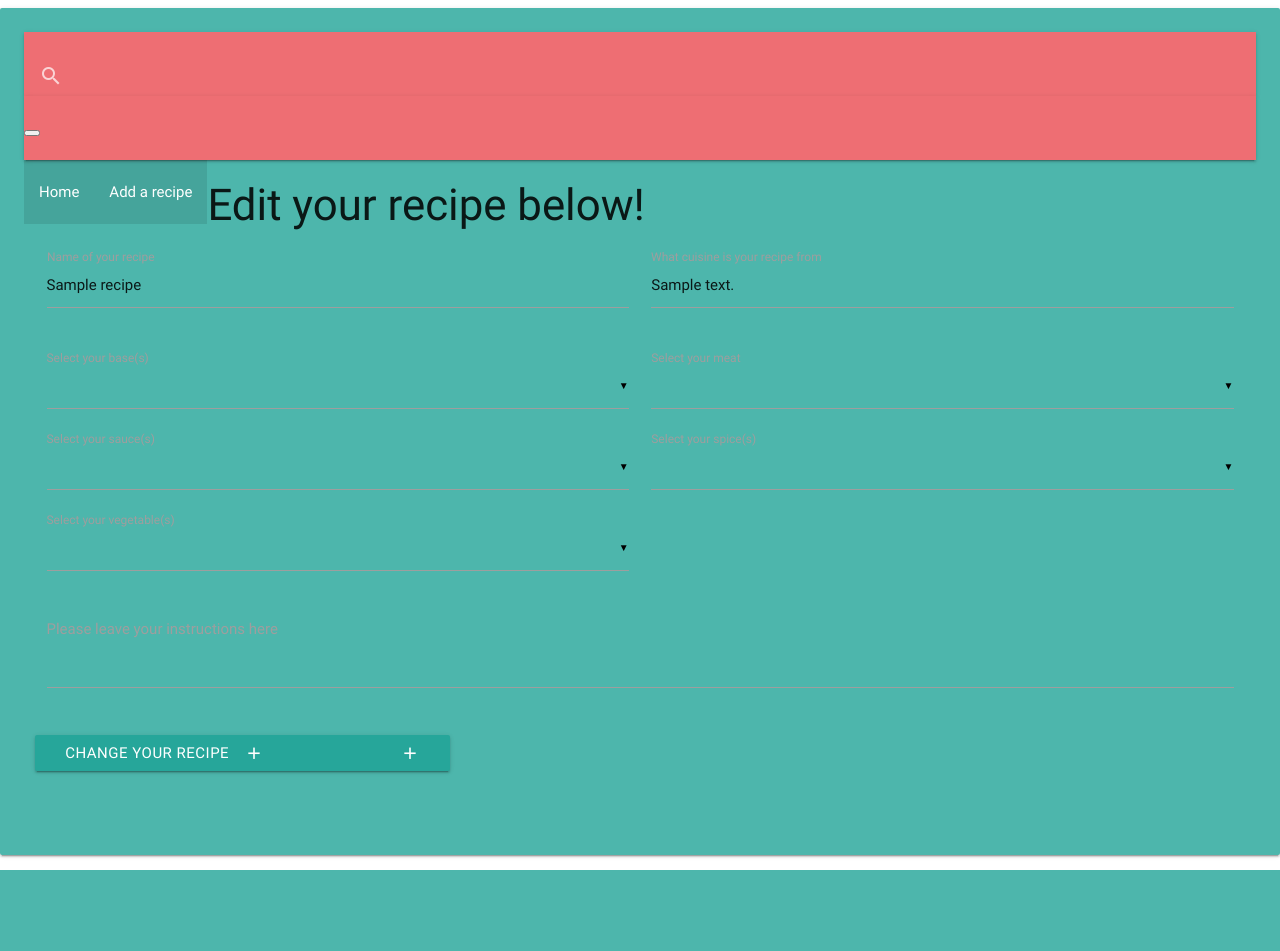
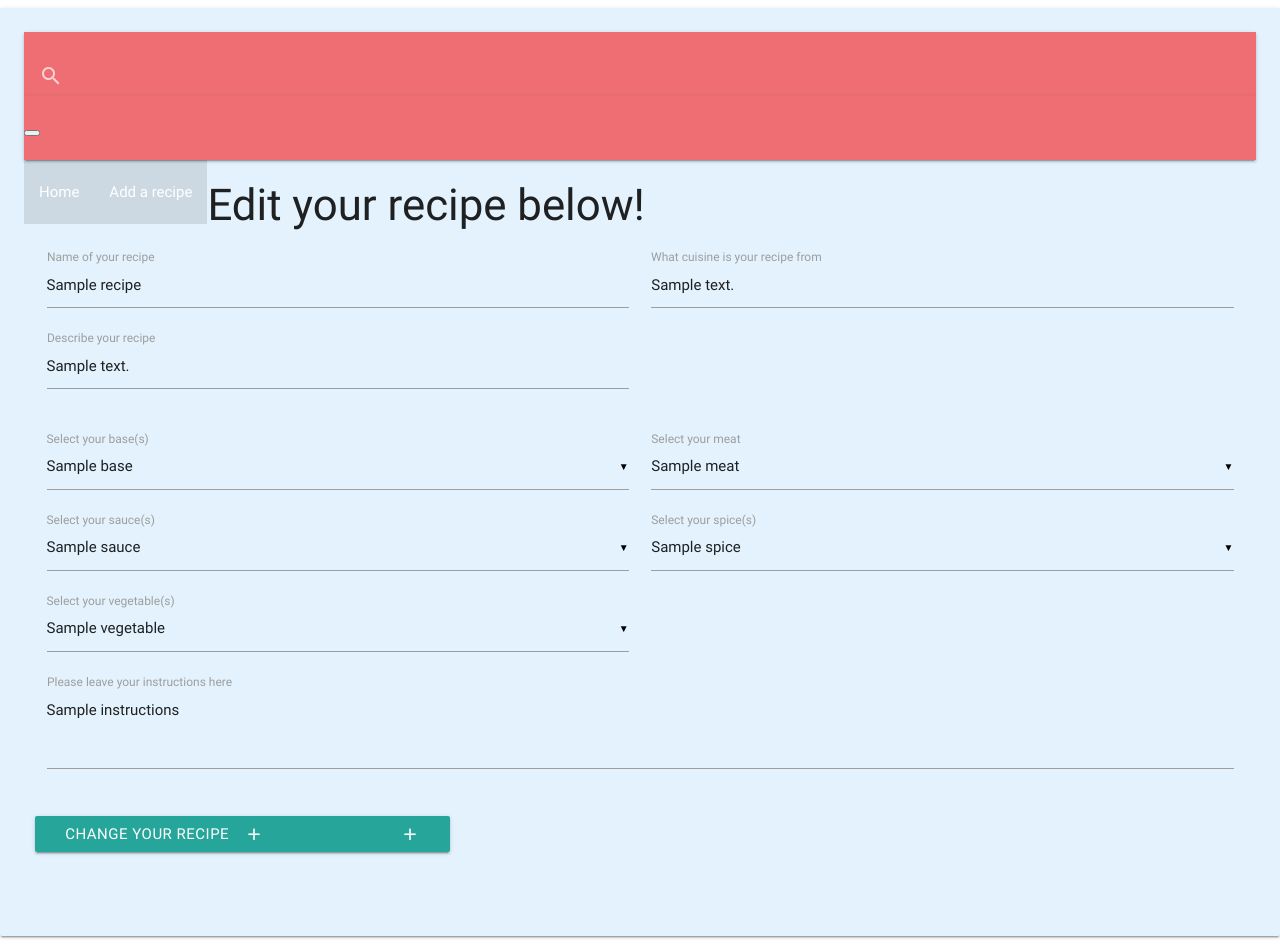
Before and after one commit to stormtrooper88/Cook-Book-Milestone-Three-Project, a Flask app: template templates/editrecipe.html in a window 1280 px wide. Before the commit the page ends 870 px from the top, so only its background shows below. Run offline with Flask 2, Linux system fonts and the light colour scheme; the template is opened without the code that fills it: most values are stand-ins (such as "Sample title", 1, 10 or a date in 2020); some libraries are stand-ins or nearby versions.

Commit message:
Fixed issue with edit description not coming up after an edit of a recipe was made

```diff
--- a/app.py
+++ b/app.py
@@ -27,7 +27,12 @@ def search():
 @app.route('/edit_recipe/<recipe_id>')
 def edit_recipe(recipe_id):
     recipe = mongo.db.recipes.find_one({"_id": ObjectId(recipe_id)})
-    return render_template("editrecipe.html", recipes=recipe, page_title="Results")
+    bases = mongo.db.bases.find()
+    meats = mongo.db.meats.find()
+    sauces = mongo.db.sauces.find()
+    spices = mongo.db.spices.find()
+    vegetables = mongo.db.vegetables.find()
+    return render_template("editrecipe.html", recipes=recipe, bases=mongo.db.bases.find(), meats=mongo.db.meats.find(), sauces=mongo.db.sauces.find(), spices=mongo.db.spices.find(), vegetables=mongo.db.vegetables.find(), page_title="Results")
 
 @app.route('/update_recipe/<recipe_id>', methods=["POST"])
 def update_recipe(recipe_id):
@@ -36,6 +41,7 @@ def update_recipe(recipe_id):
     {
         'Recipe':request.form.get('Recipe'),
         'Cuisine':request.form.get('Cuisne'),
+        'Description':request.form.get('Description'),
         'base':request.form.get('base'),
         'meat':request.form.get('meat'),
         'sauce':request.form.get('sauce'),
--- a/templates/addrecipe.html
+++ b/templates/addrecipe.html
@@ -14,7 +14,7 @@
           <label for="Cuisine">What cuisine is your recipe from</label>
         </div>
          <div class="input-field col s6">
-          <input name="Description" id="Description" type="text" class="validate" required>
+          <input name="Description" id="Description" type="text" class="validate"  required>
           <label for="Description">Describe your recipe</label>
         </div>
       </div>
@@ -76,8 +76,7 @@
    <div class="row">
       <button class="btn waves-effect waves-light" type="submit">Submit your recipe
     <i class="material-icons right">addrecipe_add</i>
-        <button class="btn waves-effect waves-light" type="submit">Edit your recipe
-    <i class="material-icons right">edit_recipe</i>
+
   </button>
    </div>
     </form>
--- a/templates/base.html
+++ b/templates/base.html
@@ -10,7 +10,7 @@
 <meta name="viewport" content="width=device-width, initial-scale=1.0"/>
 </head>
 <body>
-<div class="card-panel teal lighten-2">
+<div class="card-panel  blue lighten-5">
 <header>
   <nav>
     <div class="nav-wrapper">
--- a/templates/editrecipe.html
+++ b/templates/editrecipe.html
@@ -3,15 +3,19 @@
 <h3>Edit your recipe below!</h3>
 
   <div class="row">
-    <form action="{{ url_for('addrecipe_add') }}" method="POST" class="col s12">
+    <form action="{{ url_for('update_recipe', recipe_id=recipes._id) }}" method="POST" class="col s12">
       <div class="row">
         <div class="input-field col s6">
-          <input name="Recipe"placeholder="Name your recipe here" id="Recipe" type="text" class="validate" value="{{recipes.Recipe}}" required>
-          <label for="Recipe">Name of your recipe</label>
+          <input name="recipes"placeholder="Name your recipe here" id="recipes" type="text" class="validate" value="{{recipes.Recipe}}" required>
+          <label for="recipes">Name of your recipe</label>
         </div>
         <div class="input-field col s6">
           <input name="Cuisine" id="Cuisine" type="text" class="validate" value="{{recipes.Cuisine}}" required>
           <label for="Cuisine">What cuisine is your recipe from</label>
+        </div>
+                <div class="input-field col s6">
+          <input name="Description" id="Description" type="text" class="validate"  value="{{recipes.Description}}" required>
+          <label for="Description">Describe your recipe</label>
         </div>
       </div>
 
@@ -19,8 +23,9 @@
     <select name="base" multiple required>
     {% for base in bases %}
 {% if base.base == recipes.base %}
-      <option value="{{base.base}}" selected>{{base.base}}</option>
+     <option value="{{base.base}}" selected>{{base.base}}</option>
       {% else %}
+       <option value="{{base.base}}">{{base.base}}</option>
       {% endif %}
                  {% endfor %}
     </select>
@@ -30,9 +35,10 @@
     <div class="input-field col s6">
     <select name="meat" multiple required>
     {% for meat in meats %}
-    {% if meat.meat == recipe.meat %}
-      <option value="{{meat.meat}}">{{meat.meat}}</option>
+    {% if meat.meat == recipes.meat %}
+             <option value="{{meat.meat}}" selected>{{meat.meat}}</option>
             {% else %}
+             <option value="{{meat.meat}}">{{meat.meat}}</option>
       {% endif %}
       {% endfor %}
     </select>
@@ -42,9 +48,10 @@
     <div class="input-field col s6">
     <select name="sauce" multiple required>
     {% for sauce in sauces %}
-        {% if sauce.sauce == recipe.sauce %}
-      <option value="{{sauce.sauce}}">{{sauce.sauce}}</option>
+        {% if sauce.sauce == recipes.sauce %}
+      <option value="{{sauce.sauce}}" selected>{{sauce.sauce}}</option>
                 {% else %}
+                 <option value="{{sauce.sauce}}">{{sauce.sauce}}</option>
       {% endif %}
             {% endfor %}
     </select>
@@ -54,9 +61,10 @@
     <div class="input-field col s6">
     <select name="spice" multiple required>
     {% for spice in spices %}
-            {% if spice.spice == recipe.spice %}
-      <option value="{{spice.spice}}">{{spice.spice}}</option>
+            {% if spice.spice == recipes.spice %}
+      <option value="{{spice.spice}}" selected>{{spice.spice}}</option>
                       {% else %}
+                          <option value="{{spice.spice}}">{{spice.spice}}</option>
       {% endif %}
             {% endfor %}
     </select>
@@ -66,9 +74,10 @@
     <div class="input-field col s6">
     <select name="vegetable" multiple required>
     {% for vegetable in vegetables %}
-               {% if vegetable.vegetable == recipe.vegetable %}
-      <option value="{{vegetable.vegetable}}">{{vegetable.vegetable}}</option>
+               {% if vegetable.vegetable == recipes.vegetable %}
+       <option value="{{vegetable.vegetable}}" selected>{{vegetable.vegetable}}</option>
                             {% else %}
+                                <option value="{{vegetable.vegetable}}">{{vegetable.vegetable}}</option>
       {% endif %}
             {% endfor %}
     </select>
@@ -79,7 +88,7 @@
     <form class="col s12">
       <div class="row">
         <div class="input-field col s12">
-          <textarea  name="Instructions" id="Instructions" class="materialize-textarea" value="{{recipes.Instructions}}" required></textarea>
+<textarea  name="Instructions" id="Instructions" class="materialize-textarea" required>{{recipes.Instructions}}</textarea>
           <label for="textarea1" required>Please leave your instructions here</label>
         </div>
       </div>
--- a/templates/index.html
+++ b/templates/index.html
@@ -23,6 +23,7 @@ Feel free to browse our recipe's or simply add yours to our collection below!
 {% for recipe in recipes%}
  <a href="{{url_for('edit_recipe', recipe_id=recipe._id)}}" class="waves-effect waves-light btn btn_small blue">Edit</a>
   <a href="{{url_for('delete_recipe', recipe_id=recipe._id)}}" class="waves-effect waves-light btn btn_small red">Delete</a>
+  {{recipe.Description}}
  {% endfor %}
 
 
```
